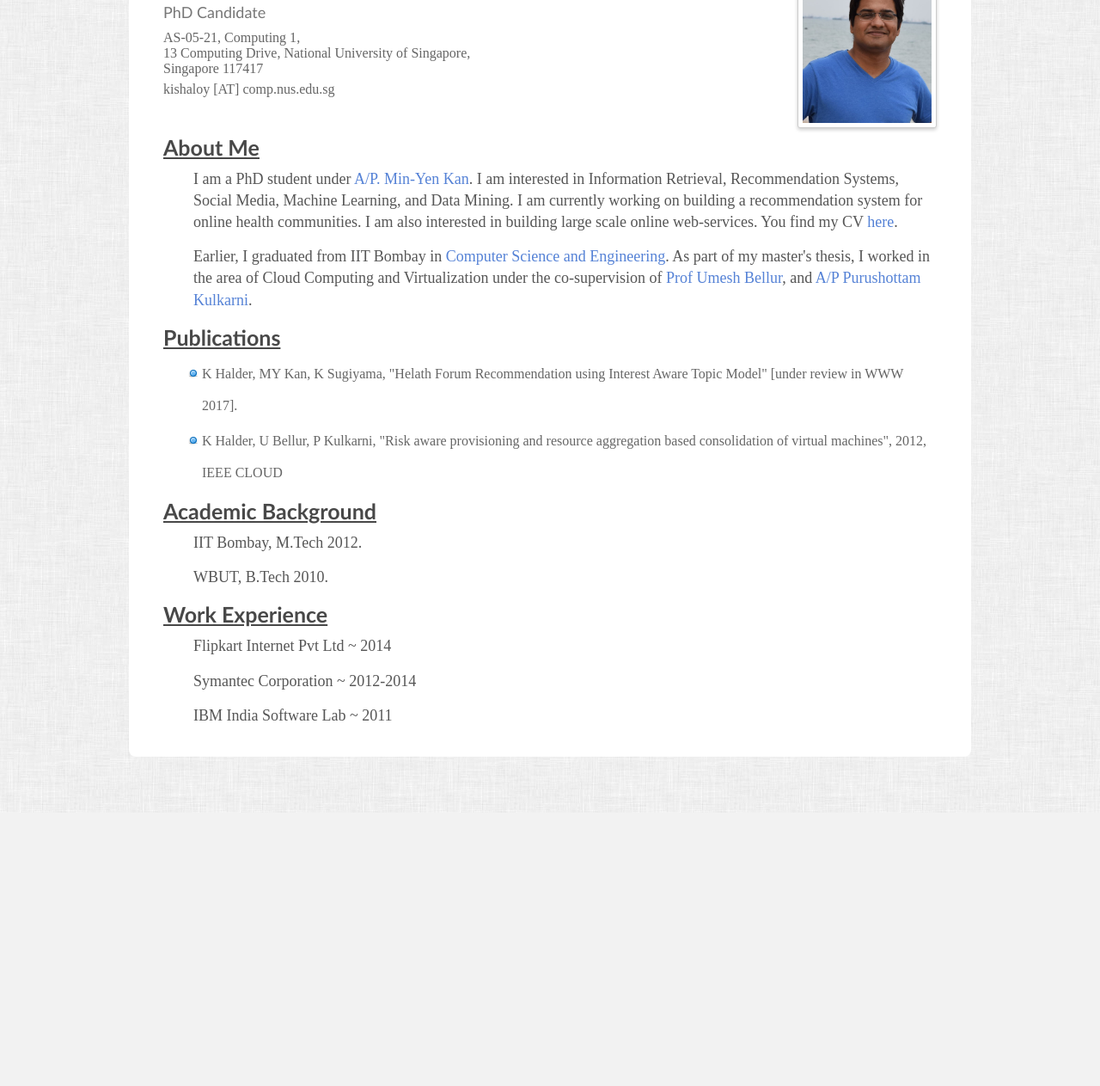
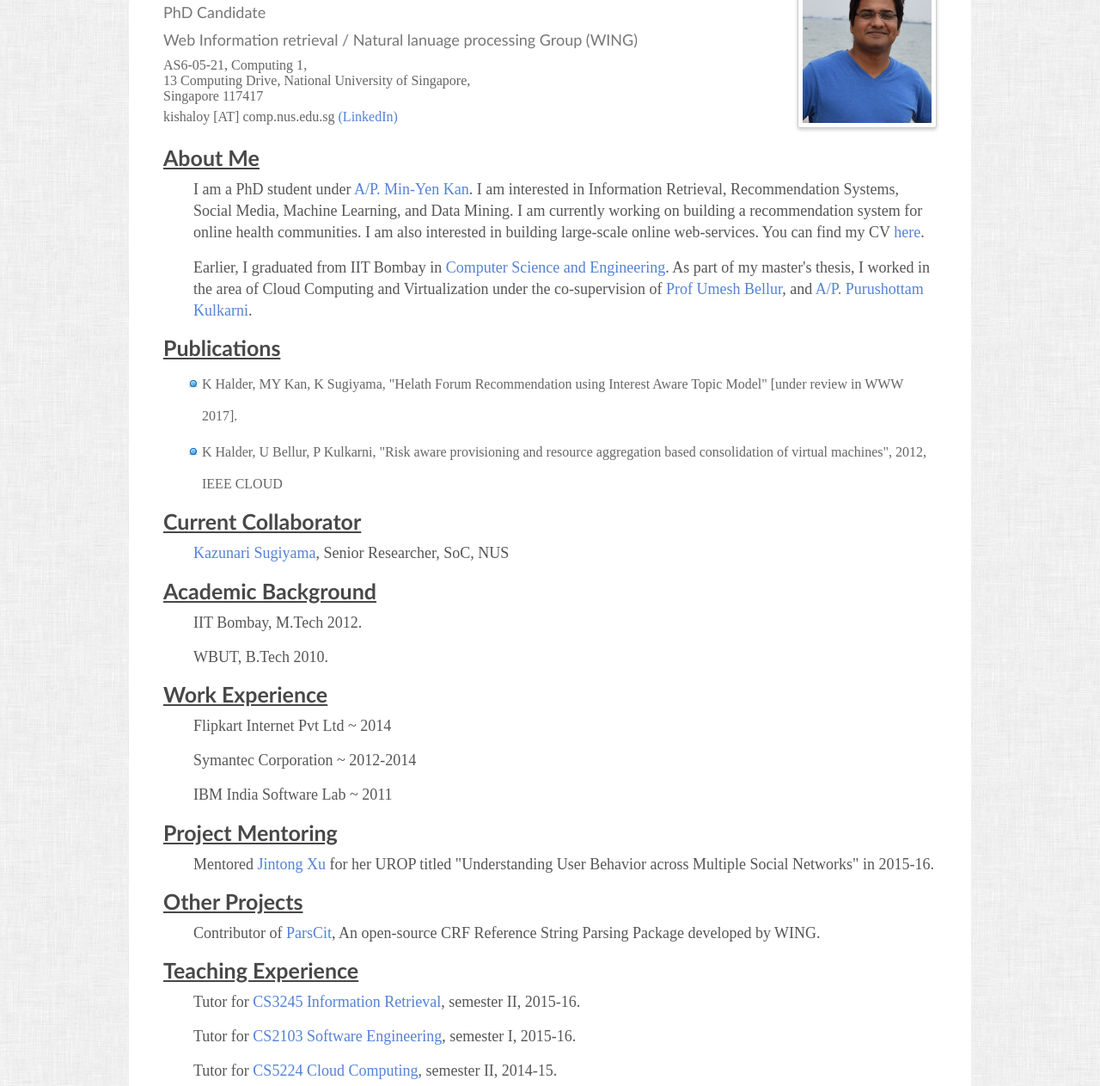
Before and after one commit to kishaloyhalder/homepage, a plain HTML site: page index.html in a window 1280 px wide. Shown: the part 82-1345 px from the top of the page at 86% size. Before the commit the page ends 1027 px from the top, so only its background shows below. Drawn offline with Linux system fonts and the light colour scheme; a web font is replaced by a local one.

Commit message:
added additional details

```diff
--- a/index.html
+++ b/index.html
@@ -22,12 +22,13 @@
 			<div id="info">
 				<h1><span itemprop="name">Kishaloy Halder</span></h1>
 				<h3><span itemprop="jobTitle">PhD Candidate</span></h3>
+				<h3><span itemprop="organization">Web Information retrieval / Natural lanuage processing Group (WING)</span></h3>
 				<small itemprop="address" itemscope itemtype="http://schema.org/PostalAddress">
-				  <span itemprop="addressLocality">AS-05-21, Computing 1</span>,<br>
+				  <span itemprop="addressLocality">AS6-05-21, Computing 1</span>,<br>
 				  <span itemprop="addressRegion">13 Computing Drive, National University of Singapore</span>, <br>
 				  <span itemprop="addressCountry">Singapore 117417</span>
 				</small>
-				<small><span>kishaloy [AT] comp.nus.edu.sg</span></small>
+				<small><span>kishaloy [AT] comp.nus.edu.sg <a href="https://www.linkedin.com/in/kishaloy-halder-382b7914" target="_blank">(LinkedIn)</a></span></small>
 			</div>
 
 			<div id="photo">
@@ -37,9 +38,9 @@
 
 		<section id="profile">
 			<h2>About Me</h2>
-			<p itemprop="description"> I am a PhD student under <a href="http://comp.nus.edu.sg/~kanmy" target="_blank"> A/P. Min-Yen Kan</a>. I am interested in Information Retrieval, Recommendation Systems, Social Media, Machine Learning, and Data Mining. I am currently working on building a recommendation system for online health communities. I am also interested in building large scale online web-services. You find my CV <a href="resume_kishaloy.pdf" target="_blank">here</a>.</p>
+			<p itemprop="description"> I am a PhD student under <a href="http://comp.nus.edu.sg/~kanmy" target="_blank"> A/P. Min-Yen Kan</a>. I am interested in Information Retrieval, Recommendation Systems, Social Media, Machine Learning, and Data Mining. I am currently working on building a recommendation system for online health communities. I am also interested in building large-scale online web-services. You can find my CV <a href="resume_kishaloy.pdf" target="_blank">here</a>.</p>
 
-			<p>Earlier, I graduated from IIT Bombay in <a href="http://www.cse.iitb.ac.in" target="_blank">Computer Science and Engineering</a>. As part of my master's thesis, I worked in the area of Cloud Computing and Virtualization under the co-supervision of <a href="http://www.cse.iitb.ac.in/~umesh" target="_blank">Prof Umesh Bellur</a>, and <a href="http://www.cse.iitb.ac.in/~puru"target="_blank">A/P Purushottam Kulkarni</a>.</p>
+			<p>Earlier, I graduated from IIT Bombay in <a href="http://www.cse.iitb.ac.in" target="_blank">Computer Science and Engineering</a>. As part of my master's thesis, I worked in the area of Cloud Computing and Virtualization under the co-supervision of <a href="http://www.cse.iitb.ac.in/~umesh" target="_blank">Prof Umesh Bellur</a>, and <a href="http://www.cse.iitb.ac.in/~puru"target="_blank">A/P. Purushottam Kulkarni</a>.</p>
 		</section>
 
 		<section id="publications" class="clearfix" itemscope itemtype="http://schema.org/ItemList">
@@ -49,6 +50,11 @@
 					<li itemprop="itemListElement">K Halder, U Bellur, P Kulkarni, "Risk aware provisioning and resource aggregation based consolidation of virtual machines", 2012, IEEE CLOUD</li>
 				</ul>
 			</section>
+		</section>
+
+		<section id="collaborators">
+			<h2>Current Collaborator</h2>
+			<p><span itemprop="collaborator"><a href="https://www.comp.nus.edu.sg/~sugiyama/" target="_blank">Kazunari Sugiyama</a>, Senior Researcher, SoC, NUS</span></p>
 		</section>
 
 		<section id="education">
@@ -64,6 +70,23 @@
 			<p>IBM India Software Lab ~ 2011</p>
 		</section>
 
+		<section id="mentoring">
+			<h2>Project Mentoring</h2>
+			<p><span itemprop="mentoring">Mentored <a href="https://www.linkedin.com/in/jintong-xu-28bb2b81" target="_blank">Jintong Xu</a> for her UROP titled "Understanding User Behavior across Multiple Social Networks" in 2015-16.</span></p>
+		</section>
+
+		<section id="projects">
+			<h2>Other Projects</h2>
+			<p><span itemprop="projects">Contributor of <a href="https://github.com/knmnyn/ParsCit" target="_blank">ParsCit</a>, An open-source CRF Reference String Parsing Package developed by WING.</span></p>
+		</section>
+
+		<section id="teaching">
+			<h2>Teaching Experience</h2>
+			<p><span itemprop="teaching">Tutor for <a href="https://www.comp.nus.edu.sg/~kanmy/courses/3245_2016/" target="_blank">CS3245 Information Retrieval</a>, semester II, 2015-16.</span></p>
+			<p><span itemprop="teaching">Tutor for <a href="http://www.comp.nus.edu.sg/~cs2103/AY1516S1/" target="_blank">CS2103 Software Engineering</a>, semester I, 2015-16.</span></p>
+			<p><span itemprop="teaching">Tutor for <a href="http://www.comp.nus.edu.sg/~teoym/cs5224-15/index.htm" target="_blank">CS5224 Cloud Computing</a>, semester II, 2014-15.</span></p>
+		</section>
+
 	</div>
 </body>
 </html>
```
